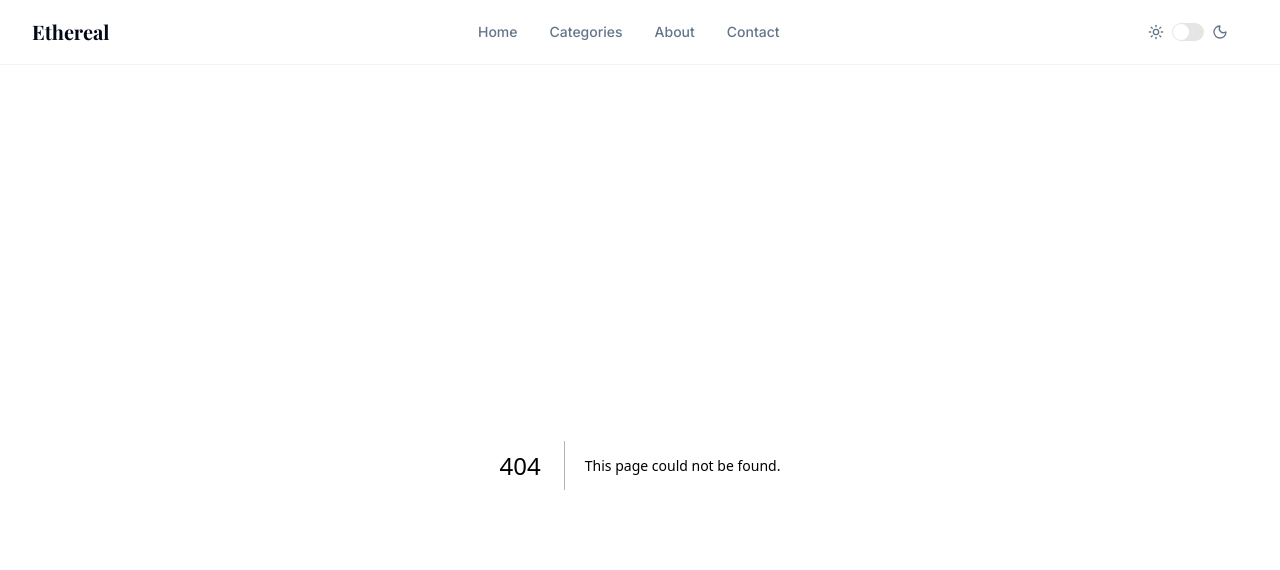
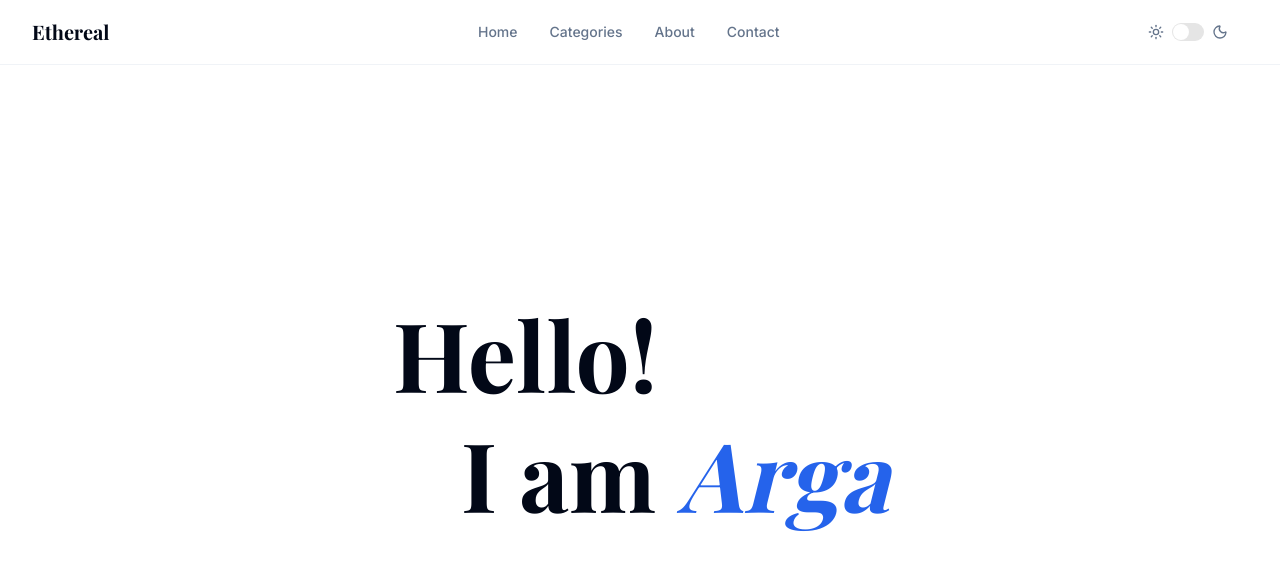
Before and after one commit to Pandyanatha-cyber/next-js-test, a Next.js app: page /about in a window 1280 px wide. Before the commit this address had no page. Shown: the top 570 px of the page. Built offline with nearby package versions, Linux system fonts and the light colour scheme; a web font is replaced by a local one.

Commit message:
added the about page

```diff
--- /dev/null
+++ b/app/about/page.tsx
@@ -0,0 +1,29 @@
+import * as motion from "motion/react-client"
+
+export default function AboutPage() {
+    return (
+    <section className="min-h-[90vh] flex items-center justify-center px-4 sm:px-6 lg:px-8 overflow-hidden">
+        <div className="max-w-7xl mx-auto">
+            <h1 className="relative text-6xl md:text-6xl lg:text-8xl font-serif font-bold text-foreground
+            leading-tight mb-6">
+                <motion.div
+                initial={{opacity: 0, x: -12}}
+                animate={{opacity: 1, x: 1}}
+                transition={{duration: 1.2}}
+                >
+                <span>Hello!</span>
+                </motion.div>
+
+                <motion.div
+                initial={{opacity: 0, x:-6}}
+                animate={{opacity: 1, x: 1}}
+                transition={{duration: 1.2, delay: 0.7}}>
+                <span className="block ml-17">
+                    I am <span className="text-primary italic">Arga</span>
+                </span>
+                </motion.div>
+            </h1>
+        </div>
+    </section>
+    )
+}
--- a/app/globals.css
+++ b/app/globals.css
@@ -81,6 +81,7 @@
   --sidebar-accent-foreground: oklch(0.205 0 0);
   --sidebar-border: oklch(0.922 0 0);
   --sidebar-ring: oklch(0.708 0 0);
+  --custom: oklch(77.73% 0.124 204.249);
 }
 
 .dark {
@@ -115,6 +116,7 @@
   --sidebar-accent-foreground: oklch(0.985 0 0);
   --sidebar-border: oklch(1 0 0 / 10%);
   --sidebar-ring: oklch(0.556 0 0);
+  --custom: oklch(77.73% 0.124 204.249);
 }
 
 @layer base {
--- a/components/hero-section.tsx
+++ b/components/hero-section.tsx
@@ -7,6 +7,10 @@ import { easeInOut } from 'motion';
 
 export default function HeroSection() {
     return <section className="min-h-[90vh] flex items-center justify-center px-4 sm:px-6 lg:px-8 overflow-hidden">
+
+        <div className="absolute -top-10 -right-10 sm:right-10 w-72 h-72 lg:w-96 lg:h-96 bg-linear-to-br from-primary/20
+        to-secondary/20 rounded-full blur-3xl pointer-events-none" />
+
         <div className="max-w-7xl mx-auto">
             <div className="grid lg:grid-cols-2 gap-12 items-center">
                 {/*left content*/}
@@ -59,8 +63,6 @@ export default function HeroSection() {
                 <div className="relative">
                     <div className="w-80 h-80 bg-linear-to-br from-primary/20 to-secondary/20
                     rounded-full blur-3xl absolute -top-10 -right-10"></div>
-                    <div className='md:hidden bg-linear-to-br from-primary/20 to-secondary/20
-                    rounded-full blur-3xl items-center left-50'></div>
                     <div className="w-96 h-96 bg-linear-to-tl translate-x-15 from-secondary/30 to-primary/30
                     rounded-2xl transform rotate-6 shadow-2xl overflow-hidden"
                     style={{
```
